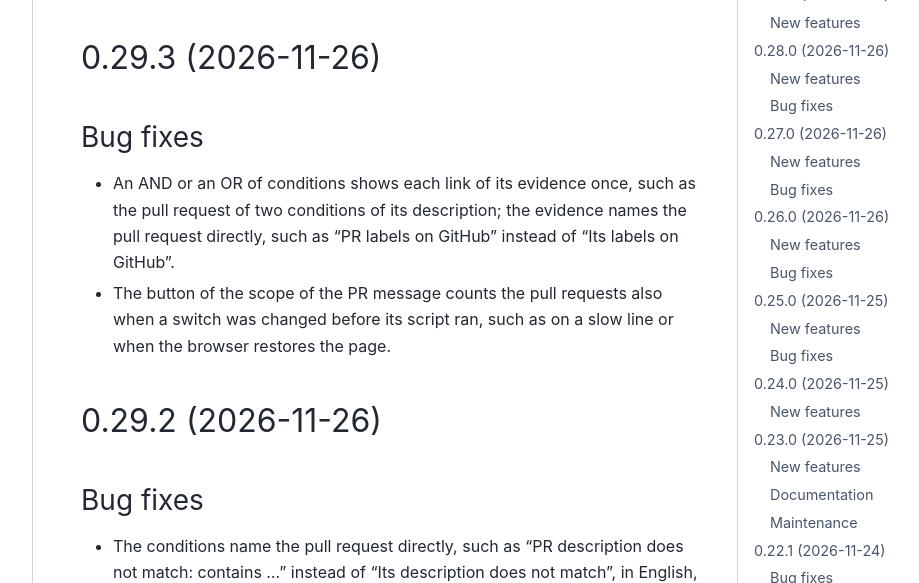
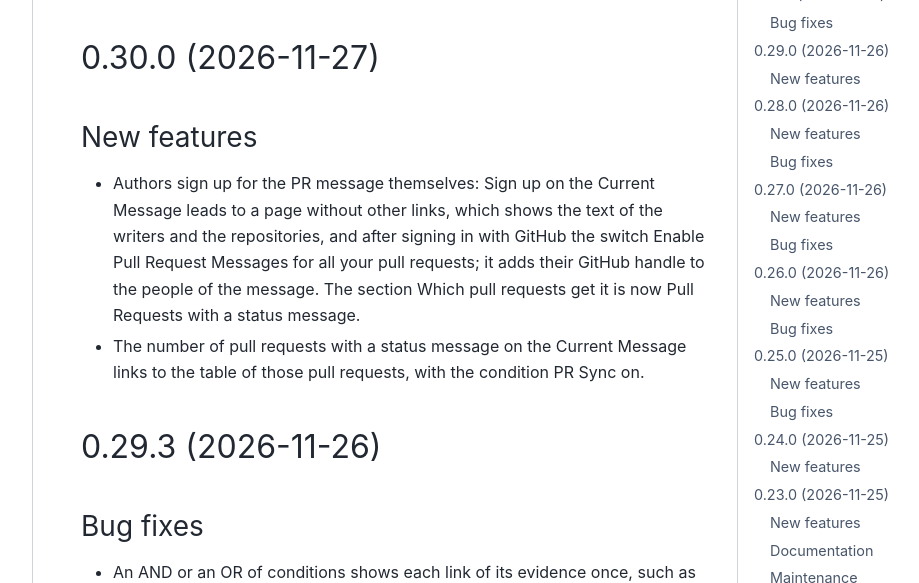
Before and after one commit to PyCalendar/dashboard.pycal.org, a Sphinx documentation site: the page built from docs/changelog.rst, in a window 1280 px wide and 900 px high, cut to the strip 317-900 px from the top of the window. Shown: the whole strip, without its empty margins (287-1206 px from the left). Built offline with Sphinx 7.4.7 and the PyData theme 0.15.4, drawn with Linux system fonts in a browser that asks for light colours; the version number could not be read and is left out; some of the changed text lies outside the part shown.

Commit message:
Release 0.30.0
Co-Authored-By: Claude Opus 5.5 <noreply@anthropic.com>

```diff
--- a/docs/changelog.rst
+++ b/docs/changelog.rst
@@ -8,6 +8,16 @@ Changelog
 .. include:: _build/unreleased.rst
 
 .. towncrier release notes start
+
+0.30.0 (2026-11-27)
+-------------------
+
+New features
+~~~~~~~~~~~~
+
+- Authors sign up for the PR message themselves: Sign up on the Current Message leads to a page without other links, which shows the text of the writers and the repositories, and after signing in with GitHub the switch Enable Pull Request Messages for all your pull requests; it adds their GitHub handle to the people of the message. The section Which pull requests get it is now Pull Requests with a status message.
+- The number of pull requests with a status message on the Current Message links to the table of those pull requests, with the condition PR Sync on.
+
 
 0.29.3 (2026-11-26)
 -------------------
```
Also changed, not shown: 2 other files.
